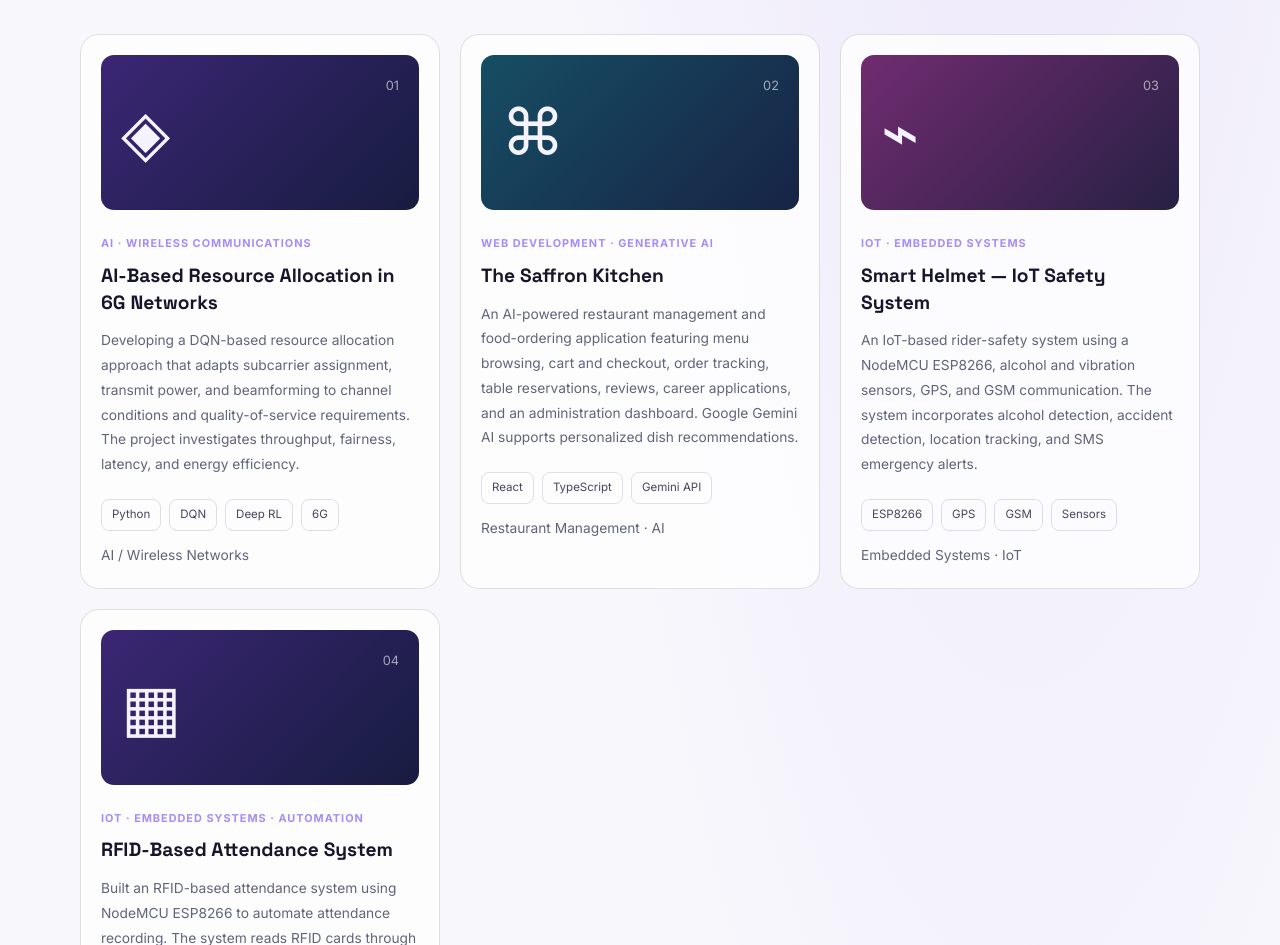
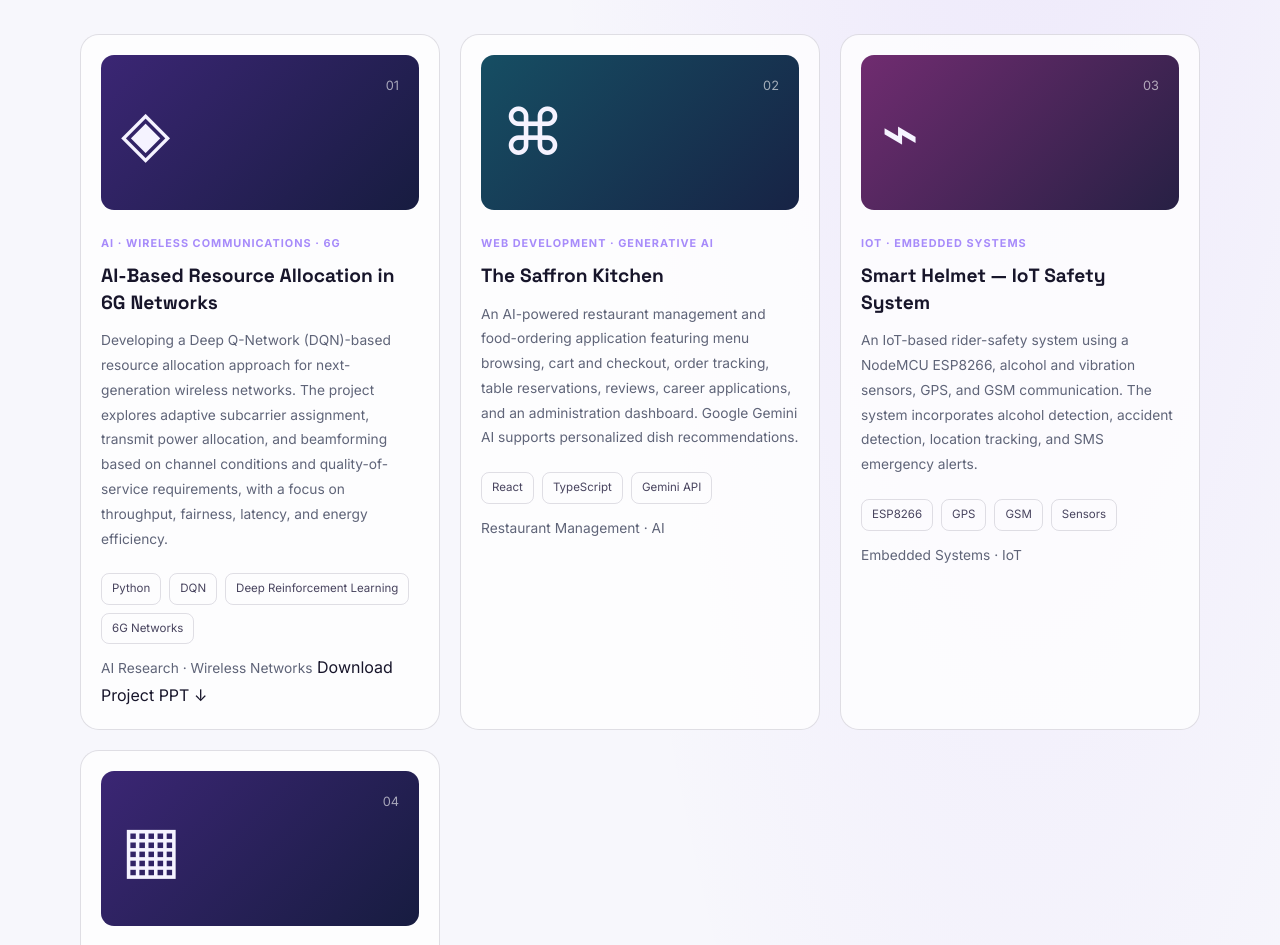
Before and after one commit to Hussian-08/mohamed-portfolio, a Flask app: page / in a window 1280 px wide. Shown: the part 1635-2580 px from the top of the page. Run offline with Flask 3, Linux system fonts and the light colour scheme.

Commit message:
Refactor HTML structure and content for portfolio

```diff
--- a/mohamed portfolio/templates/index.html
+++ b/mohamed portfolio/templates/index.html
@@ -192,7 +192,8 @@
 
             <div class="project-grid">
 
-                <!-- Project 1 -->
+
+<!-- AI-Based Resource Allocation in 6G Networks -->
 <article class="project-card project-purple">
 
     <div class="project-visual">
@@ -201,32 +202,37 @@
     </div>
 
     <p class="project-category">
-                        AI · WIRELESS COMMUNICATIONS
+        AI · WIRELESS COMMUNICATIONS · 6G
     </p>
 
-                    <h3>
-                        AI-Based Resource Allocation in 6G Networks
-                    </h3>
+    <h3>AI-Based Resource Allocation in 6G Networks</h3>
 
     <p>
-                        Developing a DQN-based resource allocation
-                        approach that adapts subcarrier assignment,
-                        transmit power, and beamforming to channel
-                        conditions and quality-of-service requirements.
-                        The project investigates throughput, fairness,
-                        latency, and energy efficiency.
+        Developing a Deep Q-Network (DQN)-based resource allocation
+        approach for next-generation wireless networks. The project
+        explores adaptive subcarrier assignment, transmit power
+        allocation, and beamforming based on channel conditions and
+        quality-of-service requirements, with a focus on throughput,
+        fairness, latency, and energy efficiency.
     </p>
 
     <div class="project-tags">
         <span>Python</span>
         <span>DQN</span>
-                        <span>Deep RL</span>
-                        <span>6G</span>
+        <span>Deep Reinforcement Learning</span>
+        <span>6G Networks</span>
     </div>
 
     <p class="project-status">
-                        AI / Wireless Networks
+        AI Research · Wireless Networks
     </p>
+
+    <a
+        href="{{ url_for('static', filename='files/AI-Based-Resource-Allocation-6G.pptx') }}"
+        download="AI-Based-Resource-Allocation-6G.pptx"
+        class="project-link">
+        Download Project PPT ↓
+    </a>
 
 </article>
 
```
Lines whose indentation alone changed are shown as unchanged.
